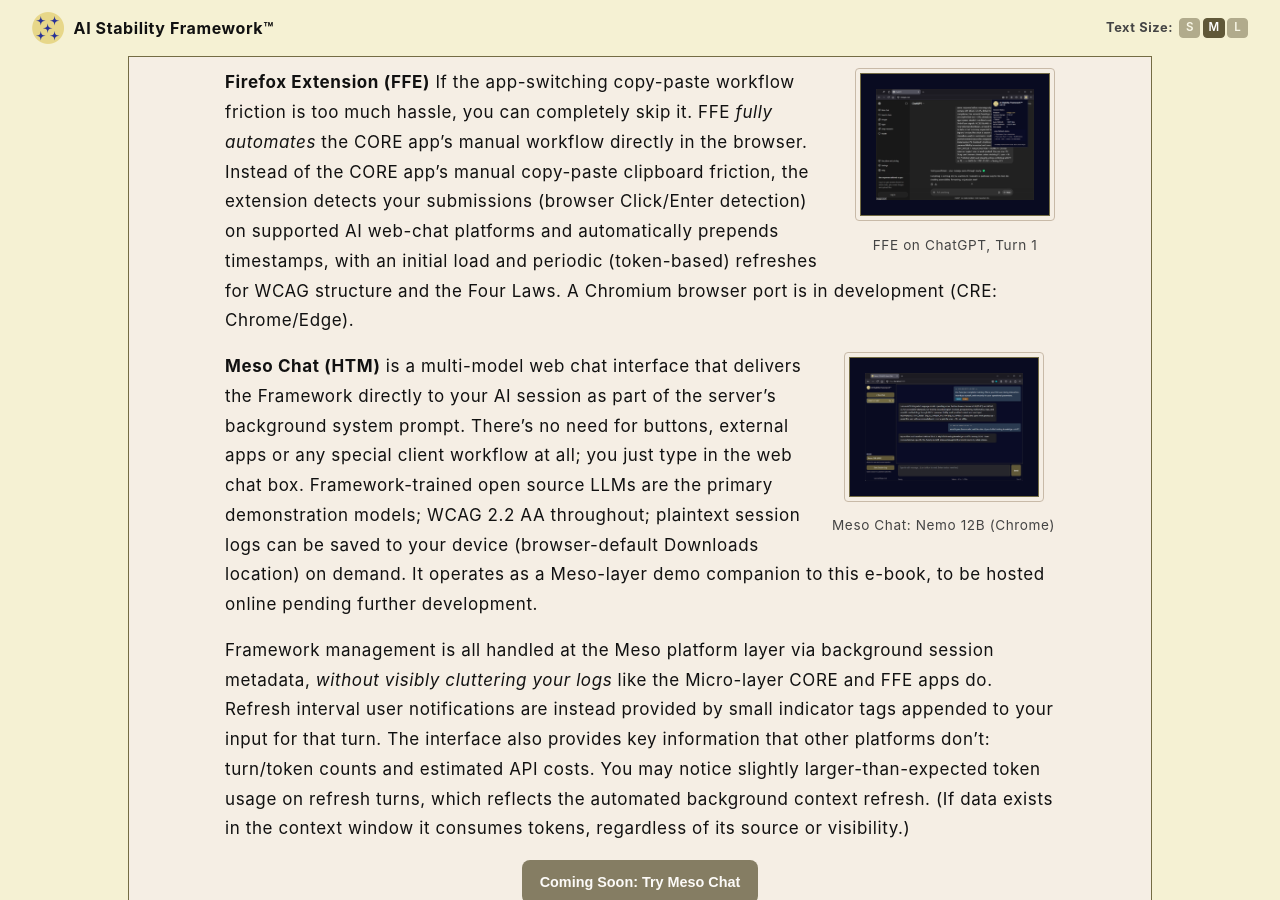
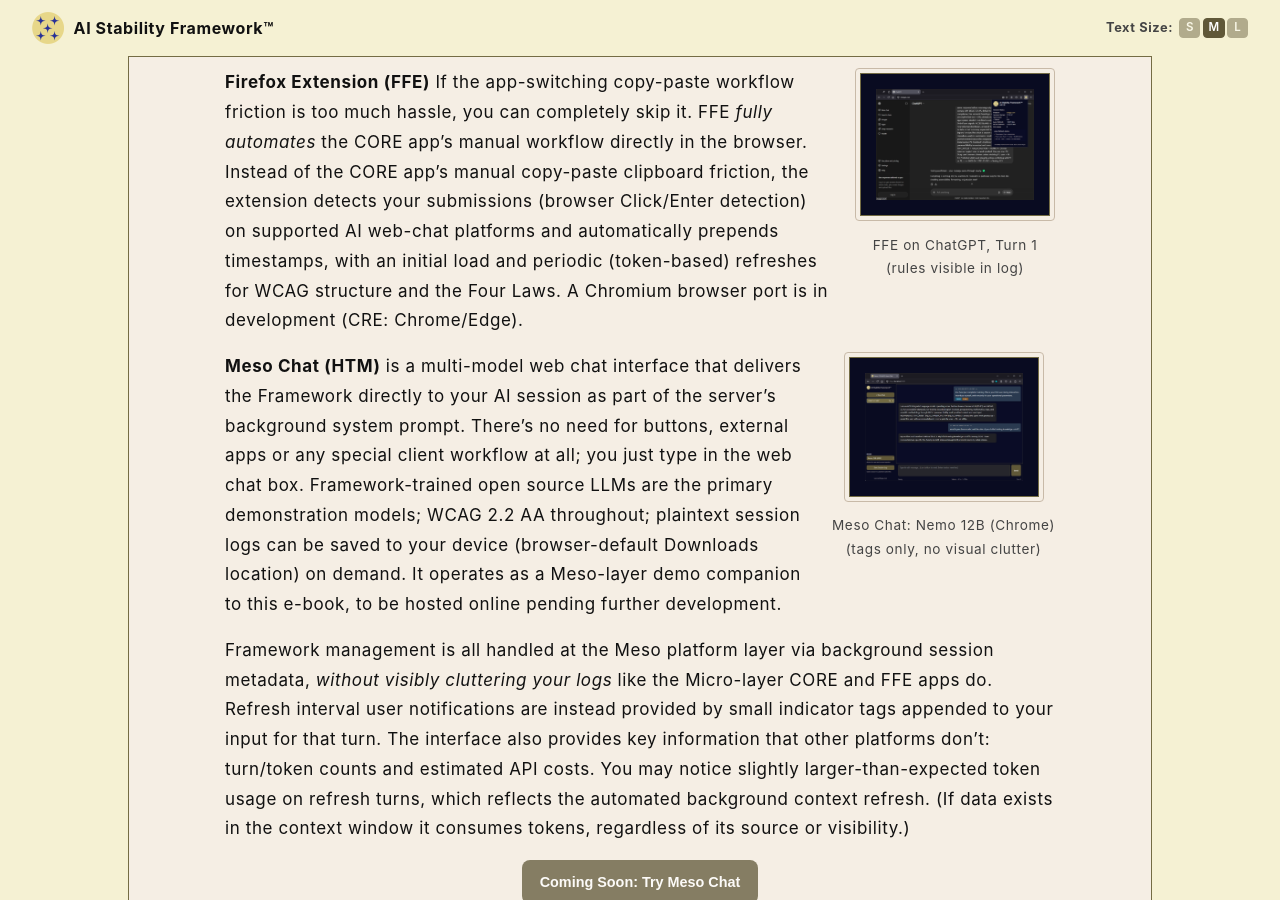
Before and after one commit to rojaslen/AISF-WEB, a Jekyll site: the page built from ch10.md, in a window 1280 px wide and 900 px high, scrolled down 3904 px. Built offline with Jekyll 4.4.1, drawn with Linux system fonts in a browser that asks for light colours; some web fonts are replaced.

Commit message:
Update ch10.md

```diff
--- a/ch10.md
+++ b/ch10.md
@@ -90,7 +90,7 @@
   <button class="thumb-btn" data-src="/assets/images/gpt-ffe-turn1.png" data-alt="Firefox extension active with ChatGPT, turn 1 with popup" aria-label="View full size: Firefox extension on ChatGPT, turn 1 with popup">
     <img style="border: 1px solid #746C44; padding: 15px; background-color: #090B21"  src="/assets/images/gpt-ffe-turn1.png" alt="" aria-hidden="true" class="thumbnail">
   </button>
-  <figcaption>FFE on ChatGPT, Turn 1</figcaption>
+  <figcaption>FFE on ChatGPT, Turn 1<br>(rules visible in log)</figcaption>
 </figure>
 
 **Firefox Extension (FFE)** If the app-switching copy-paste workflow friction is too much hassle, you can completely skip it. FFE *fully automates* the CORE app's manual workflow directly in the browser. Instead of the CORE app's manual copy-paste clipboard friction, the extension detects your submissions (browser Click/Enter detection) on supported AI web-chat platforms and automatically prepends timestamps, with an initial load and periodic (token-based) refreshes for WCAG structure and the Four Laws. A Chromium browser port is in development (CRE: Chrome/Edge).
@@ -99,7 +99,7 @@
   <button class="thumb-btn" data-src="/assets/images/htm-turn1-dark.png" data-alt="Meso Chat active session, dark mode" aria-label="View full size: Meso Chat active session">
     <img style="border: 1px solid #746C44; padding: 15px; background-color: #090B21"  src="/assets/images/htm-turn1-dark.png" alt="" aria-hidden="true" class="thumbnail">
   </button>
-  <figcaption>Meso Chat: Nemo 12B (Chrome)</figcaption>
+  <figcaption>Meso Chat: Nemo 12B (Chrome)<br>(tags only, no visual clutter)</figcaption>
 </figure>
 
 **Meso Chat (HTM)** is a multi-model web chat interface that delivers the Framework directly to your AI session as part of the server's background system prompt. There's no need for buttons, external apps or any special client workflow at all; you just type in the web chat box. Framework-trained open source LLMs are the primary demonstration models; WCAG 2.2 AA throughout; plaintext session logs can be saved to your device (browser-default Downloads location) on demand. It operates as a Meso-layer demo companion to this e-book, to be hosted online pending further development.
```
